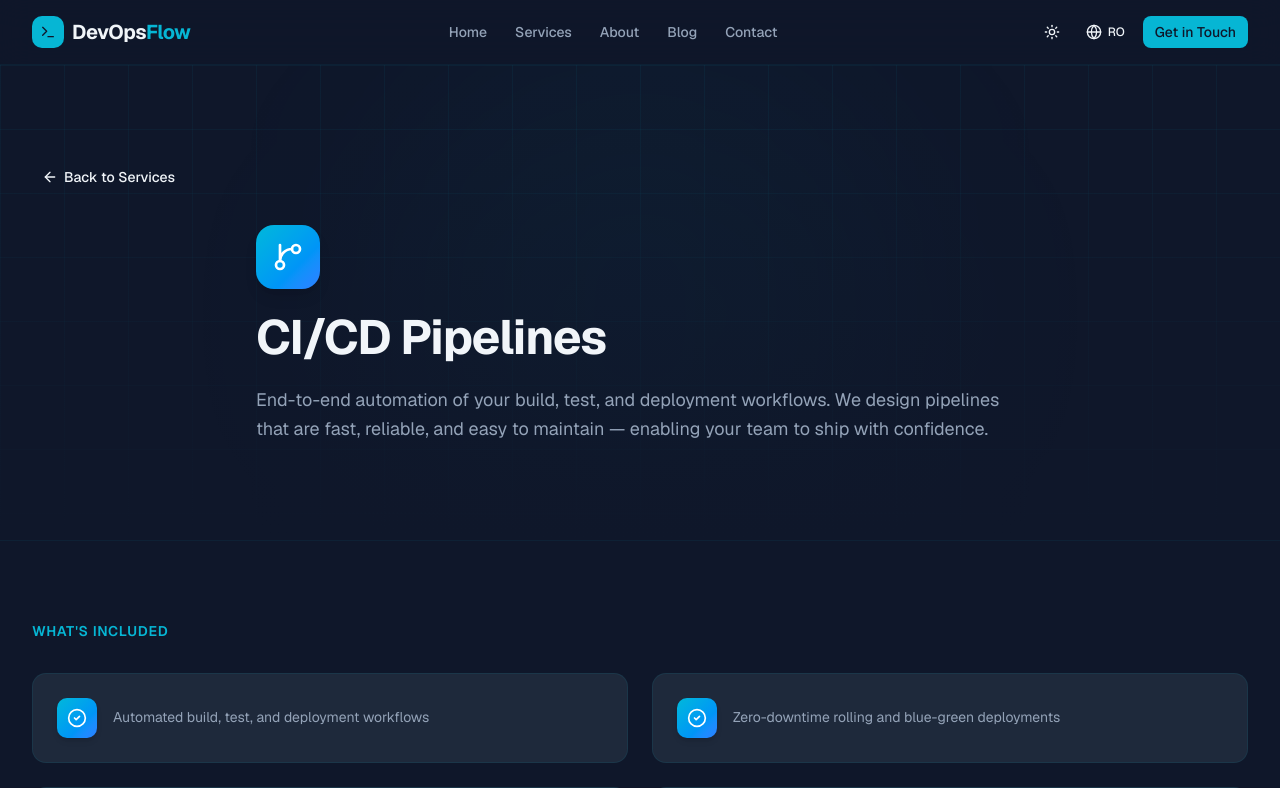
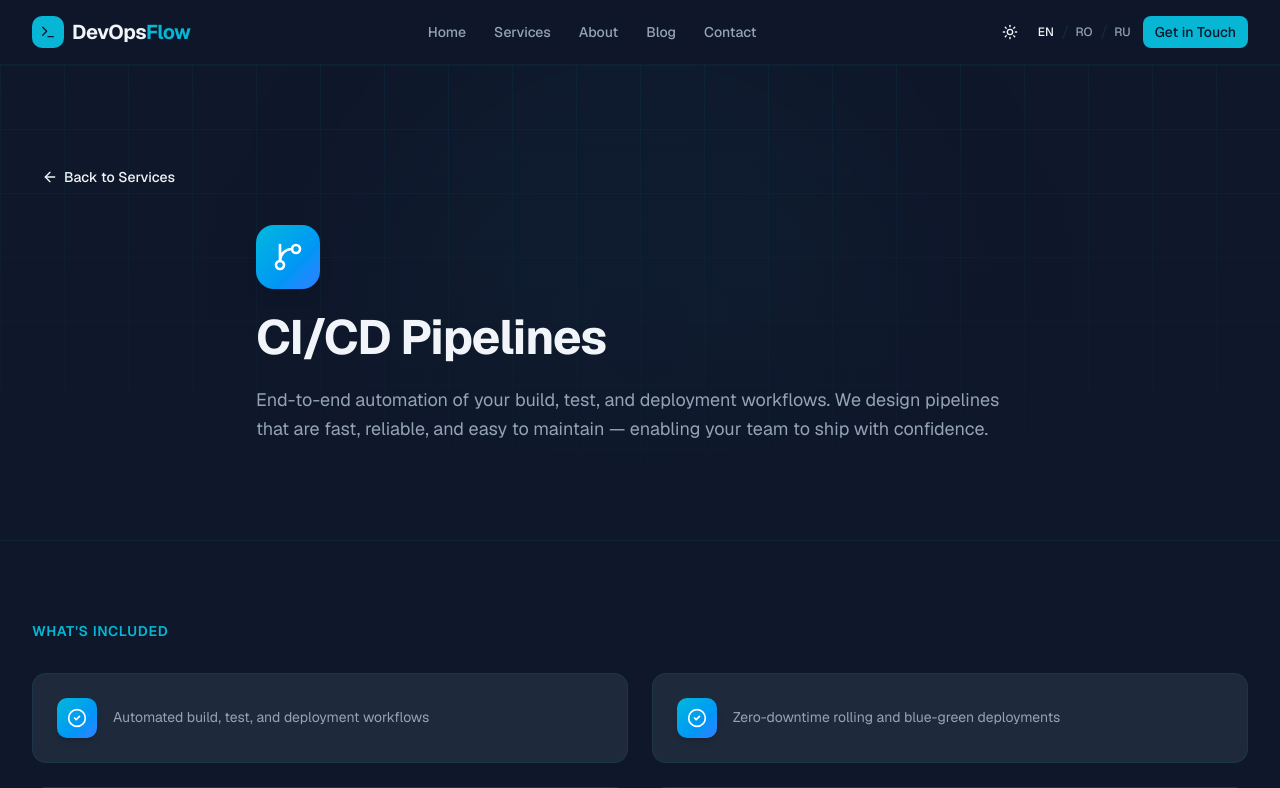
Before and after one commit to mcujba/devopsflow, a Next.js app: page /en/services/ci-cd in a window 1280 px wide. Shown: the top 788 px of the page. Built offline with nearby package versions, Linux system fonts and the light colour scheme.

Commit message:
FIX: language switch

```diff
--- a/src/app/[locale]/services/[slug]/page.tsx
+++ b/src/app/[locale]/services/[slug]/page.tsx
@@ -45,9 +45,9 @@ export default async function ServiceDetailPage({ params }: PageProps) {
 
   return (
     <>
-      <ServiceDetailHero service={service} />
-      <ServiceFeatures service={service} />
-      <ServiceTools service={service} />
+      <ServiceDetailHero slug={slug} />
+      <ServiceFeatures slug={slug} />
+      <ServiceTools slug={slug} />
       <RelatedServices currentSlug={slug} />
       <ServicesCTA />
     </>
--- a/src/components/layout/language-switcher.tsx
+++ b/src/components/layout/language-switcher.tsx
@@ -2,33 +2,39 @@
 
 import { useLocale } from "next-intl";
 import { usePathname, useRouter } from "@/i18n/navigation";
-import { Button } from "@/components/ui/button";
-import { Globe } from "lucide-react";
 import { routing, type Locale } from "@/i18n/routing";
 
-const localeOrder: Locale[] = [...routing.locales];
-
 export function LanguageSwitcher() {
-  const locale = useLocale();
+  const locale = useLocale() as Locale;
   const pathname = usePathname();
   const router = useRouter();
 
-  const currentIndex = localeOrder.indexOf(locale as Locale);
-  const nextLocale = localeOrder[(currentIndex + 1) % localeOrder.length];
-
-  function handleSwitch() {
-    router.replace(pathname, { locale: nextLocale });
+  function handleSwitch(newLocale: Locale) {
+    router.replace(pathname, { locale: newLocale });
   }
 
   return (
-    <Button
-      variant="ghost"
-      size="sm"
-      onClick={handleSwitch}
-      className="gap-1.5 text-xs font-medium"
-    >
-      <Globe className="h-3.5 w-3.5" />
-      {nextLocale.toUpperCase()}
-    </Button>
+    <div className="flex items-center gap-0.5" role="radiogroup" aria-label="Language">
+      {routing.locales.map((l, i) => (
+        <span key={l} className="flex items-center">
+          {i > 0 && (
+            <span className="text-border mx-0.5 select-none" aria-hidden="true">/</span>
+          )}
+          <button
+            onClick={() => handleSwitch(l)}
+            role="radio"
+            aria-checked={l === locale}
+            aria-label={l.toUpperCase()}
+            className={`px-1 py-0.5 text-xs font-medium uppercase transition-colors rounded ${
+              l === locale
+                ? "text-foreground"
+                : "text-muted-foreground hover:text-foreground"
+            }`}
+          >
+            {l}
+          </button>
+        </span>
+      ))}
+    </div>
   );
 }
--- a/src/components/services/service-detail-hero.tsx
+++ b/src/components/services/service-detail-hero.tsx
@@ -5,14 +5,15 @@ import { motion } from "framer-motion";
 import { ArrowLeft } from "lucide-react";
 import { Link } from "@/i18n/navigation";
 import { Button } from "@/components/ui/button";
-import type { ServiceDefinition } from "@/lib/services";
+import { getServiceBySlug } from "@/lib/services";
 
 interface ServiceDetailHeroProps {
-  service: ServiceDefinition;
+  slug: string;
 }
 
-export function ServiceDetailHero({ service }: ServiceDetailHeroProps) {
+export function ServiceDetailHero({ slug }: ServiceDetailHeroProps) {
   const t = useTranslations("ServicesPage");
+  const service = getServiceBySlug(slug)!;
   const Icon = service.icon;
 
   return (
--- a/src/components/services/service-features.tsx
+++ b/src/components/services/service-features.tsx
@@ -3,10 +3,10 @@
 import { useTranslations } from "next-intl";
 import { motion } from "framer-motion";
 import { CheckCircle2 } from "lucide-react";
-import type { ServiceDefinition } from "@/lib/services";
+import { getServiceBySlug } from "@/lib/services";
 
 interface ServiceFeaturesProps {
-  service: ServiceDefinition;
+  slug: string;
 }
 
 const containerVariants = {
@@ -22,8 +22,9 @@ const itemVariants = {
   show: { opacity: 1, y: 0, transition: { duration: 0.4 } },
 };
 
-export function ServiceFeatures({ service }: ServiceFeaturesProps) {
+export function ServiceFeatures({ slug }: ServiceFeaturesProps) {
   const t = useTranslations("ServicesPage");
+  const service = getServiceBySlug(slug)!;
 
   const features = [
     t(`${service.key}_f1`),
--- a/src/components/services/service-tools.tsx
+++ b/src/components/services/service-tools.tsx
@@ -3,10 +3,10 @@
 import { useTranslations } from "next-intl";
 import { motion } from "framer-motion";
 import { Wrench } from "lucide-react";
-import type { ServiceDefinition } from "@/lib/services";
+import { getServiceBySlug } from "@/lib/services";
 
 interface ServiceToolsProps {
-  service: ServiceDefinition;
+  slug: string;
 }
 
 const containerVariants = {
@@ -22,8 +22,9 @@ const pillVariants = {
   show: { opacity: 1, scale: 1, transition: { duration: 0.3 } },
 };
 
-export function ServiceTools({ service }: ServiceToolsProps) {
+export function ServiceTools({ slug }: ServiceToolsProps) {
   const t = useTranslations("ServicesPage");
+  const service = getServiceBySlug(slug)!;
   const tools = t(`${service.key}_tools`).split(", ");
 
   return (
```
Also changed, not shown: 1 other file (tests, documents, lock files or other folders).
